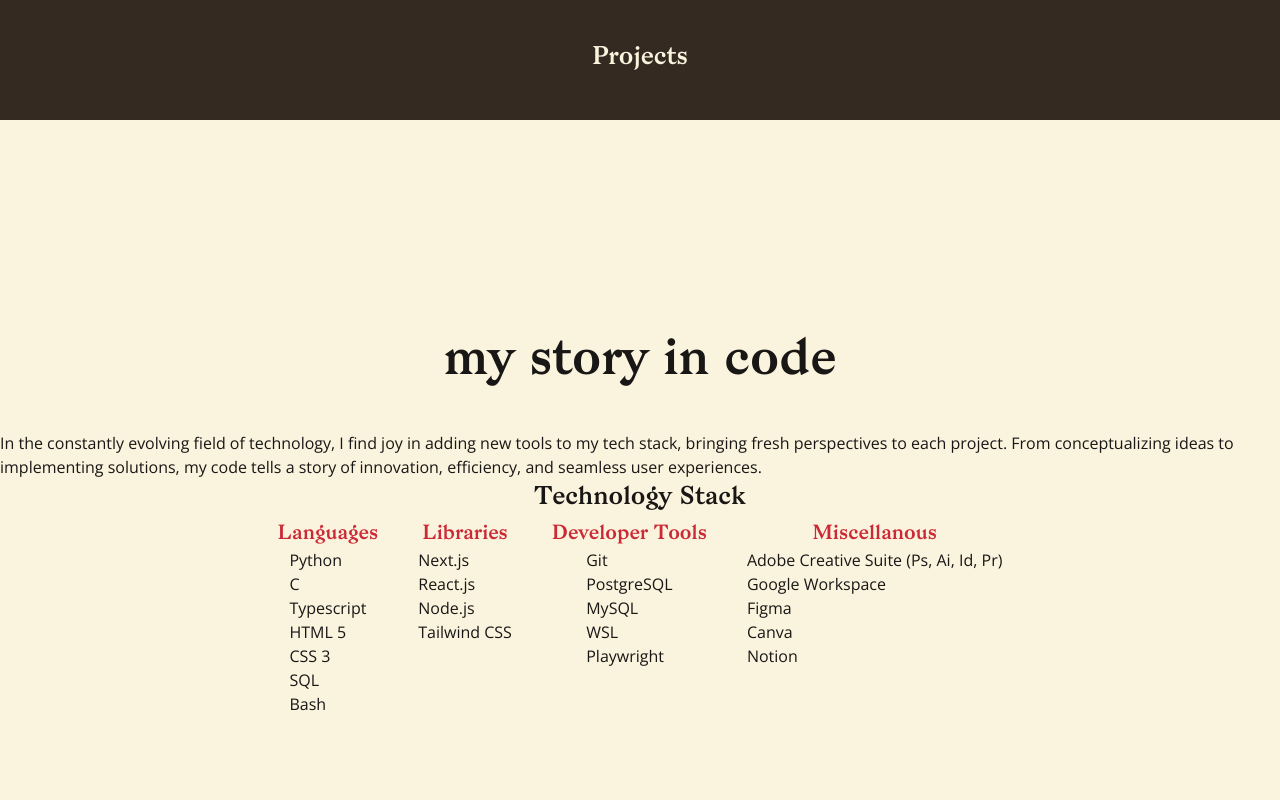
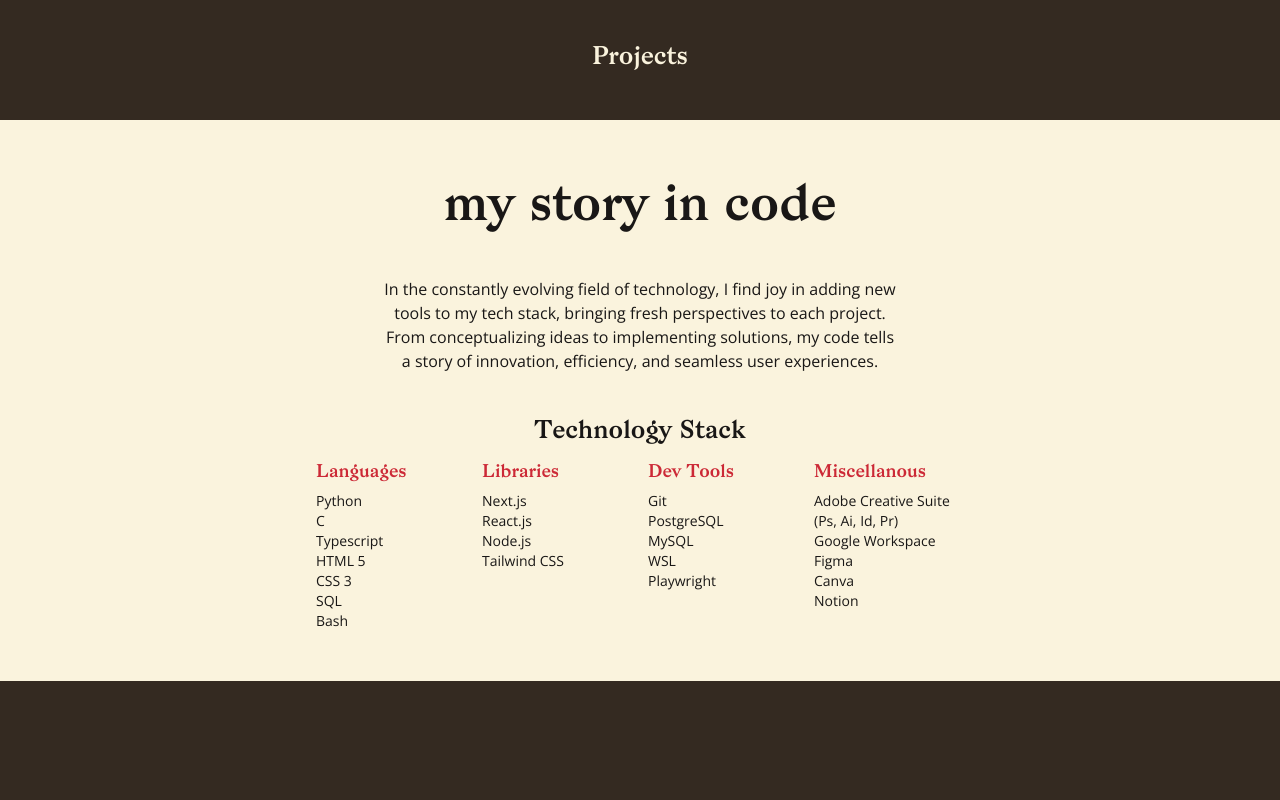
Before and after one commit to inunice/portfolio, a Next.js app: page / in a window 1280 px wide. Shown: the part 1160-1960 px from the top of the page. Built offline with nearby package versions, Linux system fonts and the light colour scheme.

Commit message:
feat: style skills section

```diff
--- a/components/Skills.tsx
+++ b/components/Skills.tsx
@@ -6,11 +6,13 @@ interface ListComponentProps {
 }
 
 const ListComponent: React.FC<ListComponentProps> = ({ title, items }) => (
-  <div className="flex flex-col items-center">
-    <p className="text-persian-red text-xl font-bagnard">{title}</p>
+  <div className="flex flex-col">
+    <span className="text-persian-red text-lg font-bagnard mb-1">{title}</span>
     <ul>
       {items.map((item, index) => (
-        <li key={index}>{item}</li>
+        <li className="text-sm max-w-[150px]" key={index}>
+          {item}
+        </li>
       ))}
     </ul>
   </div>
@@ -37,19 +39,19 @@ export default async function NavBar() {
   ];
 
   return (
-    <div className="bg-eggshell max-w-full h-screen flex flex-col items-center justify-center text-eerie-black">
+    <div className="bg-eggshell max-w-full px-[30px] py-[50px] flex flex-col items-center justify-center text-eerie-black">
       <h1>my story in code</h1>
-      <p>
+      <p className="max-w-[65vh] text-center mb-10">
         In the constantly evolving field of technology, I find joy in adding new
         tools to my tech stack, bringing fresh perspectives to each project.
         From conceptualizing ideas to implementing solutions, my code tells a
         story of innovation, efficiency, and seamless user experiences.
       </p>
       <h2>Technology Stack</h2>
-      <div className="flex flex-row gap-10">
+      <div className="grid grid-cols-2 md:grid-cols-4 gap-4 mt-1">
         <ListComponent title="Languages" items={languages} />
         <ListComponent title="Libraries" items={libraries} />
-        <ListComponent title="Developer Tools" items={devtools} />
+        <ListComponent title="Dev Tools" items={devtools} />
         <ListComponent title="Miscellanous" items={miscellanous} />
       </div>
     </div>
```
